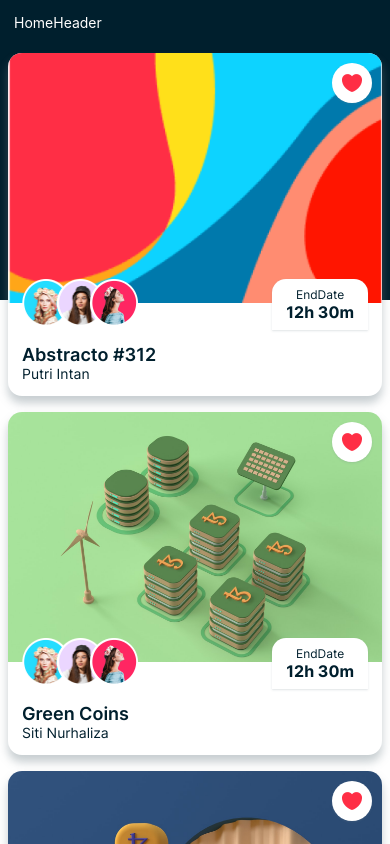
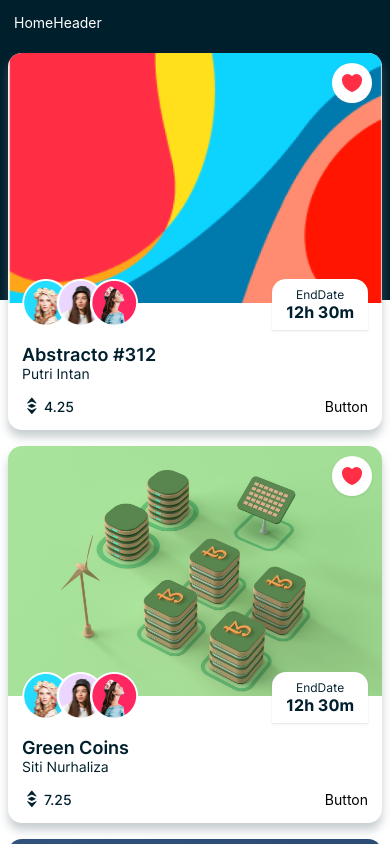
Before and after one commit to DevAnonitos/NFT-app, a React Native app: screen /Home in a window 390 px wide. Shown: the top 844 px of the page. Built offline with nearby package versions, Linux system fonts and the light colour scheme.

Commit message:
update-ETHprice

```diff
--- a/components/NFTCard.js
+++ b/components/NFTCard.js
@@ -1,13 +1,12 @@
 import React, { useState } from 'react';
 import { useNavigation } from "@react-navigation/native";
 import { View, Text, Image } from 'react-native';
-import { CircleButton } from './Button';
+import { CircleButton, RectButton } from './Button';
 import { SubInfo, EthPrice, NFTTitle } from './SubInfo';
 
 import { COLORS, SIZES, SHADOWS, assets } from "../constants";
 
 const NFTCard = ({ data }) => {
-
 
     return (
         <>
@@ -58,10 +57,25 @@ const NFTCard = ({ data }) => {
                         titleSize={SIZES.large}
                         subTitleSize={SIZES.small}
                     />
+
+                    <View
+                        style={{
+                            marginTop: SIZES.font,
+                            flexDirection: 'row',
+                            justifyContent:  'space-between',
+                            alignItems:  'center',
+                        }}
+                    >
+                        <EthPrice
+                            price={data.price}
+                        />
+                        <RectButton />
+
+                    </View>
                 </View>
             </View>
         </>
     );
 };
 
-export default NFTCard
+export default NFTCard;
--- a/components/SubInfo.js
+++ b/components/SubInfo.js
@@ -27,10 +27,32 @@ export const NFTTitle = ({ title, subTitle, titleSize, subtitleSize }) => {
     );
 };
 
-export const EthPrice = () => {
+export const EthPrice = ({ price }) => {
     return (
-        <View>
-            <Text>ETH Price:</Text>
+        <View
+            style={{
+                flexDirection:  'row',
+                alignItems:  'center',
+            }}
+        >
+            <Image
+                source={assets.eth}
+                resizeMode='contain'
+                style={{
+                    width: 20,
+                    height: 20,
+                    marginRight: 2
+                }}
+            />
+            <Text
+                style={{
+                    fontFamily:  FONTS.medium,
+                    fontSize: SIZES.font,
+                    color: COLORS.primary,
+                }}
+            >
+                {price}
+            </Text>
         </View>
     );
 };
```
